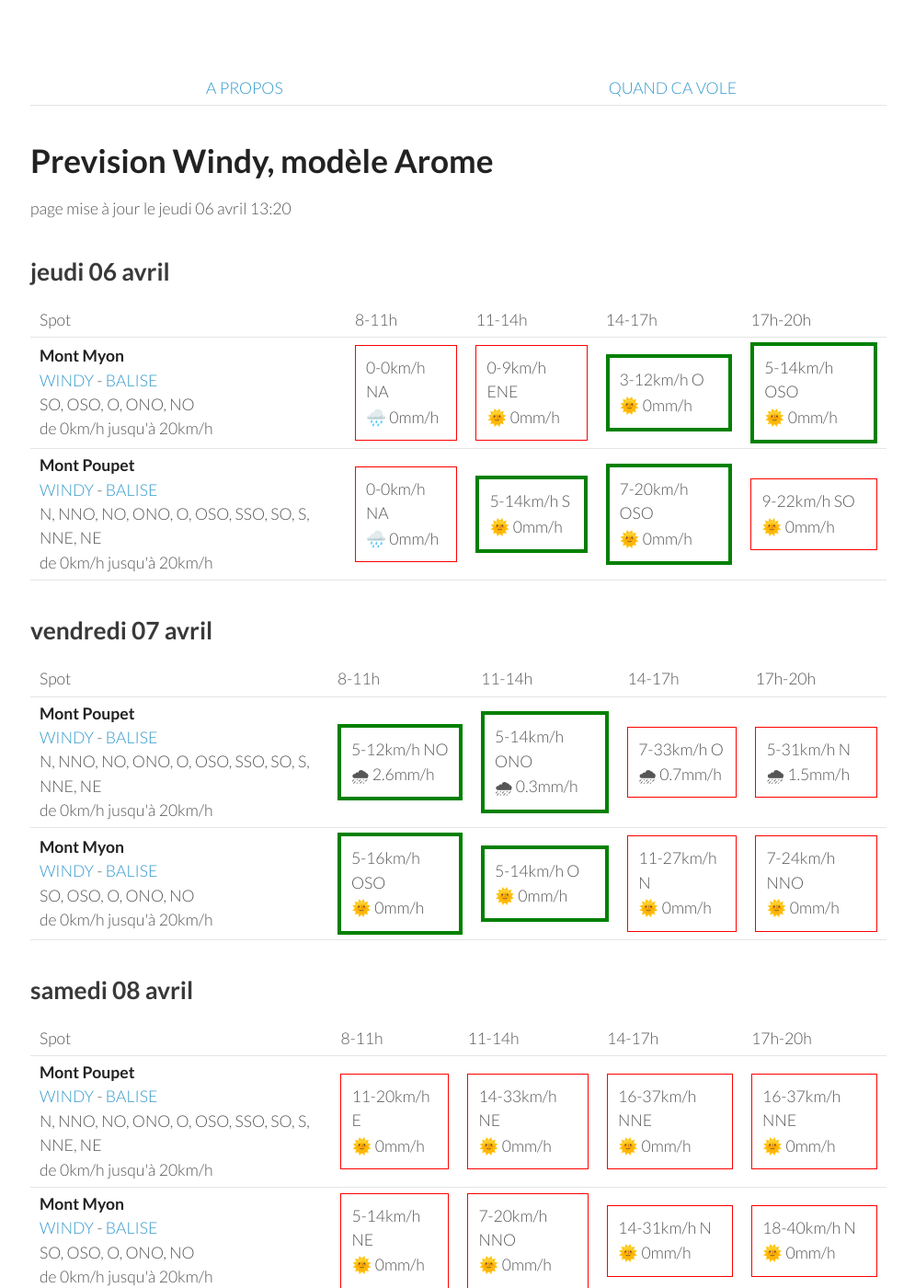
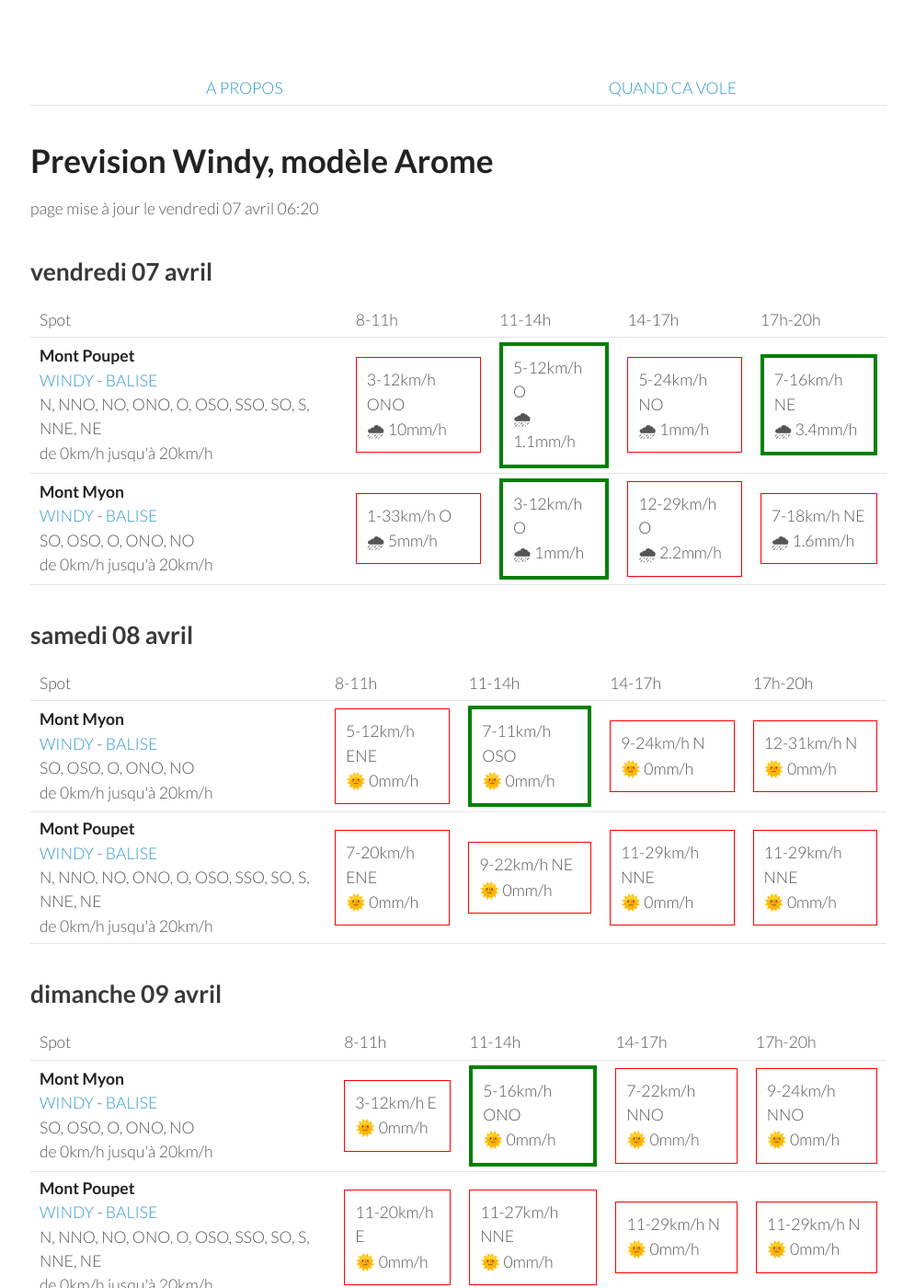
Before and after one commit to parapente-dans-le-nord/parapente-dans-le-nord.github.io, a Jekyll site: the page built from jura.markdown, in a window 1280 px wide and 1400 px high. Shown: the whole window at 92% size, without its empty margins (25-1020 px from the left). Built offline with Jekyll 4.4.1, drawn with Linux system fonts in a browser that asks for light colours; some of the changed text lies outside the part shown.

Commit message:
update index.markdown

```diff
--- a/jura.markdown
+++ b/jura.markdown
@@ -7,42 +7,8 @@ title:  "Tous les spots"
 {: .links}
 
 # Prevision Windy, modèle Arome
-page mise à jour le jeudi 06 avril 13:20
+page mise à jour le vendredi 07 avril 06:20
 
-## jeudi 06 avril
-
-{::nomarkdown}
-<table>
-  <tbody>
-    <tr>
-      <td>Spot</td>
-      <td>8-11h</td>
-      <td>11-14h</td>
-      <td>14-17h</td>
-      <td>17h-20h</td>
-    </tr>
-<tr>
-        <td><strong>Mont Myon</strong><br><a href="https://windy.com/46.331/5.397?45.898,5.394,8,m:eWoagj8">WINDY</a> - <span class=""><a href="http://www.balisemeteo.com/balise.php?idBalise=70">BALISE</a> </span><br> <span class="vent-favorable">SO, OSO, O, ONO, NO</span><br><span class="force-vent">de 0km/h jusqu'à 20km/h</span> </td>
-
-            <td><div class="not-flyable"><p>0-0km/h NA</p><p>🌧️ 0mm/h</p></div></td>
-            <td><div class="not-flyable"><p>0-9km/h ENE</p><p>🌞 0mm/h</p></div></td>
-            <td><div class="flyable"><p>3-12km/h O</p><p>🌞 0mm/h</p></div></td>
-            <td><div class="flyable"><p>5-14km/h OSO</p><p>🌞 0mm/h</p></div></td>
-
-    </tr>
-<tr>
-        <td><strong>Mont Poupet</strong><br><a href="https://windy.com/46.970/5.876?46.541,5.876,8">WINDY</a> - <span class=""><a href="http://www.balisemeteo.com/balise.php?idBalise=92">BALISE</a> </span><br> <span class="vent-favorable">N, NNO, NO, ONO, O, OSO, SSO, SO, S, NNE, NE</span><br><span class="force-vent">de 0km/h jusqu'à 20km/h</span> </td>
-
-            <td><div class="not-flyable"><p>0-0km/h NA</p><p>🌧️ 0mm/h</p></div></td>
-            <td><div class="flyable"><p>5-14km/h S</p><p>🌞 0mm/h</p></div></td>
-            <td><div class="flyable"><p>7-20km/h OSO</p><p>🌞 0mm/h</p></div></td>
-            <td><div class="not-flyable"><p>9-22km/h SO</p><p>🌞 0mm/h</p></div></td>
-
-    </tr>
-
-</tbody>
-</table>
-{:/}
 ## vendredi 07 avril
 
 {::nomarkdown}
@@ -58,20 +24,20 @@ page mise à jour le jeudi 06 avril 13:20
 <tr>
         <td><strong>Mont Poupet</strong><br><a href="https://windy.com/46.970/5.876?46.541,5.876,8">WINDY</a> - <span class=""><a href="http://www.balisemeteo.com/balise.php?idBalise=92">BALISE</a> </span><br> <span class="vent-favorable">N, NNO, NO, ONO, O, OSO, SSO, SO, S, NNE, NE</span><br><span class="force-vent">de 0km/h jusqu'à 20km/h</span> </td>
 
-            <td><div class="flyable"><p>5-12km/h NO</p><p>🌧 2.6mm/h</p></div></td>
-            <td><div class="flyable"><p>5-14km/h ONO</p><p>🌧 0.3mm/h</p></div></td>
-            <td><div class="not-flyable"><p>7-33km/h O</p><p>🌧 0.7mm/h</p></div></td>
-            <td><div class="not-flyable"><p>5-31km/h N</p><p>🌧 1.5mm/h</p></div></td>
+            <td><div class="not-flyable"><p>3-12km/h ONO</p><p>🌧 10mm/h</p></div></td>
+            <td><div class="flyable"><p>5-12km/h O</p><p>🌧 1.1mm/h</p></div></td>
+            <td><div class="not-flyable"><p>5-24km/h NO</p><p>🌧 1mm/h</p></div></td>
+            <td><div class="flyable"><p>7-16km/h NE</p><p>🌧 3.4mm/h</p></div></td>
 
 
     </tr>
 <tr>
         <td><strong>Mont Myon</strong><br><a href="https://windy.com/46.331/5.397?45.898,5.394,8,m:eWoagj8">WINDY</a> - <span class=""><a href="http://www.balisemeteo.com/balise.php?idBalise=70">BALISE</a> </span><br> <span class="vent-favorable">SO, OSO, O, ONO, NO</span><br><span class="force-vent">de 0km/h jusqu'à 20km/h</span> </td>
 
-            <td><div class="flyable"><p>5-16km/h OSO</p><p>🌞 0mm/h</p></div></td>
-            <td><div class="flyable"><p>5-14km/h O</p><p>🌞 0mm/h</p></div></td>
-            <td><div class="not-flyable"><p>11-27km/h N</p><p>🌞 0mm/h</p></div></td>
-            <td><div class="not-flyable"><p>7-24km/h NNO</p><p>🌞 0mm/h</p></div></td>
+            <td><div class="not-flyable"><p>1-33km/h O</p><p>🌧 5mm/h</p></div></td>
+            <td><div class="flyable"><p>3-12km/h O</p><p>🌧 1mm/h</p></div></td>
+            <td><div class="not-flyable"><p>12-29km/h O</p><p>🌧 2.2mm/h</p></div></td>
+            <td><div class="not-flyable"><p>7-18km/h NE</p><p>🌧 1.6mm/h</p></div></td>
 
 
     </tr>
@@ -92,22 +58,22 @@ page mise à jour le jeudi 06 avril 13:20
       <td>17h-20h</td>
     </tr>
 <tr>
-        <td><strong>Mont Poupet</strong><br><a href="https://windy.com/46.970/5.876?46.541,5.876,8">WINDY</a> - <span class=""><a href="http://www.balisemeteo.com/balise.php?idBalise=92">BALISE</a> </span><br> <span class="vent-favorable">N, NNO, NO, ONO, O, OSO, SSO, SO, S, NNE, NE</span><br><span class="force-vent">de 0km/h jusqu'à 20km/h</span> </td>
+        <td><strong>Mont Myon</strong><br><a href="https://windy.com/46.331/5.397?45.898,5.394,8,m:eWoagj8">WINDY</a> - <span class=""><a href="http://www.balisemeteo.com/balise.php?idBalise=70">BALISE</a> </span><br> <span class="vent-favorable">SO, OSO, O, ONO, NO</span><br><span class="force-vent">de 0km/h jusqu'à 20km/h</span> </td>
 
-            <td><div class="not-flyable"><p>11-20km/h E</p><p>🌞 0mm/h</p></div></td>
-            <td><div class="not-flyable"><p>14-33km/h NE</p><p>🌞 0mm/h</p></div></td>
-            <td><div class="not-flyable"><p>16-37km/h NNE</p><p>🌞 0mm/h</p></div></td>
-            <td><div class="not-flyable"><p>16-37km/h NNE</p><p>🌞 0mm/h</p></div></td>
+            <td><div class="not-flyable"><p>5-12km/h ENE</p><p>🌞 0mm/h</p></div></td>
+            <td><div class="flyable"><p>7-11km/h OSO</p><p>🌞 0mm/h</p></div></td>
+            <td><div class="not-flyable"><p>9-24km/h N</p><p>🌞 0mm/h</p></div></td>
+            <td><div class="not-flyable"><p>12-31km/h N</p><p>🌞 0mm/h</p></div></td>
 
 
     </tr>
 <tr>
-        <td><strong>Mont Myon</strong><br><a href="https://windy.com/46.331/5.397?45.898,5.394,8,m:eWoagj8">WINDY</a> - <span class=""><a href="http://www.balisemeteo.com/balise.php?idBalise=70">BALISE</a> </span><br> <span class="vent-favorable">SO, OSO, O, ONO, NO</span><br><span class="force-vent">de 0km/h jusqu'à 20km/h</span> </td>
+        <td><strong>Mont Poupet</strong><br><a href="https://windy.com/46.970/5.876?46.541,5.876,8">WINDY</a> - <span class=""><a href="http://www.balisemeteo.com/balise.php?idBalise=92">BALISE</a> </span><br> <span class="vent-favorable">N, NNO, NO, ONO, O, OSO, SSO, SO, S, NNE, NE</span><br><span class="force-vent">de 0km/h jusqu'à 20km/h</span> </td>
 
-            <td><div class="not-flyable"><p>5-14km/h NE</p><p>🌞 0mm/h</p></div></td>
-            <td><div class="not-flyable"><p>7-20km/h NNO</p><p>🌞 0mm/h</p></div></td>
-            <td><div class="not-flyable"><p>14-31km/h N</p><p>🌞 0mm/h</p></div></td>
-            <td><div class="not-flyable"><p>18-40km/h N</p><p>🌞 0mm/h</p></div></td>
+            <td><div class="not-flyable"><p>7-20km/h ENE</p><p>🌞 0mm/h</p></div></td>
+            <td><div class="not-flyable"><p>9-22km/h NE</p><p>🌞 0mm/h</p></div></td>
+            <td><div class="not-flyable"><p>11-29km/h NNE</p><p>🌞 0mm/h</p></div></td>
+            <td><div class="not-flyable"><p>11-29km/h NNE</p><p>🌞 0mm/h</p></div></td>
 
 
     </tr>
@@ -130,20 +96,20 @@ page mise à jour le jeudi 06 avril 13:20
 <tr>
         <td><strong>Mont Myon</strong><br><a href="https://windy.com/46.331/5.397?45.898,5.394,8,m:eWoagj8">WINDY</a> - <span class=""><a href="http://www.balisemeteo.com/balise.php?idBalise=70">BALISE</a> </span><br> <span class="vent-favorable">SO, OSO, O, ONO, NO</span><br><span class="force-vent">de 0km/h jusqu'à 20km/h</span> </td>
 
-            <td><div class="not-flyable"><p>3-12km/h ENE</p><p>🌞 0mm/h</p></div></td>
-            <td><div class="flyable"><p>5-16km/h NO</p><p>🌞 0mm/h</p></div></td>
+            <td><div class="not-flyable"><p>3-12km/h E</p><p>🌞 0mm/h</p></div></td>
+            <td><div class="flyable"><p>5-16km/h ONO</p><p>🌞 0mm/h</p></div></td>
+            <td><div class="not-flyable"><p>7-22km/h NNO</p><p>🌞 0mm/h</p></div></td>
             <td><div class="not-flyable"><p>9-24km/h NNO</p><p>🌞 0mm/h</p></div></td>
-            <td><div class="not-flyable"><p>14-31km/h NNO</p><p>🌞 0mm/h</p></div></td>
 
 
     </tr>
 <tr>
         <td><strong>Mont Poupet</strong><br><a href="https://windy.com/46.970/5.876?46.541,5.876,8">WINDY</a> - <span class=""><a href="http://www.balisemeteo.com/balise.php?idBalise=92">BALISE</a> </span><br> <span class="vent-favorable">N, NNO, NO, ONO, O, OSO, SSO, SO, S, NNE, NE</span><br><span class="force-vent">de 0km/h jusqu'à 20km/h</span> </td>
 
-            <td><div class="not-flyable"><p>11-22km/h E</p><p>🌞 0mm/h</p></div></td>
-            <td><div class="not-flyable"><p>12-29km/h NE</p><p>🌞 0mm/h</p></div></td>
-            <td><div class="not-flyable"><p>14-33km/h NNE</p><p>🌞 0mm/h</p></div></td>
-            <td><div class="not-flyable"><p>14-37km/h NNE</p><p>🌞 0mm/h</p></div></td>
+            <td><div class="not-flyable"><p>11-20km/h E</p><p>🌞 0mm/h</p></div></td>
+            <td><div class="not-flyable"><p>11-27km/h NNE</p><p>🌞 0mm/h</p></div></td>
+            <td><div class="not-flyable"><p>11-29km/h N</p><p>🌞 0mm/h</p></div></td>
+            <td><div class="not-flyable"><p>11-29km/h N</p><p>🌞 0mm/h</p></div></td>
 
 
     </tr>
@@ -164,22 +130,22 @@ page mise à jour le jeudi 06 avril 13:20
       <td>17h-20h</td>
     </tr>
 <tr>
-        <td><strong>Mont Myon</strong><br><a href="https://windy.com/46.331/5.397?45.898,5.394,8,m:eWoagj8">WINDY</a> - <span class=""><a href="http://www.balisemeteo.com/balise.php?idBalise=70">BALISE</a> </span><br> <span class="vent-favorable">SO, OSO, O, ONO, NO</span><br><span class="force-vent">de 0km/h jusqu'à 20km/h</span> </td>
+        <td><strong>Mont Poupet</strong><br><a href="https://windy.com/46.970/5.876?46.541,5.876,8">WINDY</a> - <span class=""><a href="http://www.balisemeteo.com/balise.php?idBalise=92">BALISE</a> </span><br> <span class="vent-favorable">N, NNO, NO, ONO, O, OSO, SSO, SO, S, NNE, NE</span><br><span class="force-vent">de 0km/h jusqu'à 20km/h</span> </td>
 
-            <td><div class="not-flyable"><p>5-12km/h SE</p><p>🌞 0mm/h</p></div></td>
-            <td><div class="not-flyable"><p>7-22km/h SSO</p><p>🌞 0mm/h</p></div></td>
-            <td><div class="not-flyable"><p>9-27km/h SO</p><p>🌞 0mm/h</p></div></td>
-            <td><div class="not-flyable"><p>11-29km/h SSO</p><p>🌞 0mm/h</p></div></td>
+            <td><div class="flyable"><p>9-18km/h S</p><p>🌞 0mm/h</p></div></td>
+            <td><div class="not-flyable"><p>11-25km/h SO</p><p>🌞 0mm/h</p></div></td>
+            <td><div class="not-flyable"><p>12-31km/h OSO</p><p>🌞 0mm/h</p></div></td>
+            <td><div class="not-flyable"><p>14-33km/h SO</p><p>🌞 0mm/h</p></div></td>
 
 
     </tr>
 <tr>
-        <td><strong>Mont Poupet</strong><br><a href="https://windy.com/46.970/5.876?46.541,5.876,8">WINDY</a> - <span class=""><a href="http://www.balisemeteo.com/balise.php?idBalise=92">BALISE</a> </span><br> <span class="vent-favorable">N, NNO, NO, ONO, O, OSO, SSO, SO, S, NNE, NE</span><br><span class="force-vent">de 0km/h jusqu'à 20km/h</span> </td>
+        <td><strong>Mont Myon</strong><br><a href="https://windy.com/46.331/5.397?45.898,5.394,8,m:eWoagj8">WINDY</a> - <span class=""><a href="http://www.balisemeteo.com/balise.php?idBalise=70">BALISE</a> </span><br> <span class="vent-favorable">SO, OSO, O, ONO, NO</span><br><span class="force-vent">de 0km/h jusqu'à 20km/h</span> </td>
 
-            <td><div class="not-flyable"><p>9-20km/h SSE</p><p>🌞 0mm/h</p></div></td>
-            <td><div class="not-flyable"><p>9-24km/h SO</p><p>🌞 0mm/h</p></div></td>
-            <td><div class="not-flyable"><p>9-25km/h OSO</p><p>🌞 0mm/h</p></div></td>
-            <td><div class="not-flyable"><p>12-29km/h SO</p><p>🌞 0mm/h</p></div></td>
+            <td><div class="not-flyable"><p>5-14km/h SE</p><p>🌞 0mm/h</p></div></td>
+            <td><div class="not-flyable"><p>9-24km/h SSO</p><p>🌞 0mm/h</p></div></td>
+            <td><div class="not-flyable"><p>11-27km/h SO</p><p>🌞 0mm/h</p></div></td>
+            <td><div class="not-flyable"><p>11-27km/h SSO</p><p>🌞 0mm/h</p></div></td>
 
 
     </tr>
@@ -202,20 +168,20 @@ page mise à jour le jeudi 06 avril 13:20
 <tr>
         <td><strong>Mont Myon</strong><br><a href="https://windy.com/46.331/5.397?45.898,5.394,8,m:eWoagj8">WINDY</a> - <span class=""><a href="http://www.balisemeteo.com/balise.php?idBalise=70">BALISE</a> </span><br> <span class="vent-favorable">SO, OSO, O, ONO, NO</span><br><span class="force-vent">de 0km/h jusqu'à 20km/h</span> </td>
 
-            <td><div class="flyable"><p>7-16km/h OSO</p><p>🌧 1.9mm/h</p></div></td>
-            <td><div class="not-flyable"><p>9-27km/h ONO</p><p>🌧 0.4mm/h</p></div></td>
+            <td><div class="not-flyable"><p>12-25km/h ONO</p><p>🌧 0.4mm/h</p></div></td>
+            <td><div class="not-flyable"><p>9-29km/h NO</p><p>🌧 0.4mm/h</p></div></td>
+            <td><div class="not-flyable"><p>9-24km/h ONO</p><p>🌧 0.8mm/h</p></div></td>
             <td><div class="not-flyable"><p>9-25km/h ONO</p><p>🌧 0.4mm/h</p></div></td>
-            <td><div class="not-flyable"><p>9-24km/h NO</p><p>🌞 0mm/h</p></div></td>
 
 
     </tr>
 <tr>
         <td><strong>Mont Poupet</strong><br><a href="https://windy.com/46.970/5.876?46.541,5.876,8">WINDY</a> - <span class=""><a href="http://www.balisemeteo.com/balise.php?idBalise=92">BALISE</a> </span><br> <span class="vent-favorable">N, NNO, NO, ONO, O, OSO, SSO, SO, S, NNE, NE</span><br><span class="force-vent">de 0km/h jusqu'à 20km/h</span> </td>
 
-            <td><div class="not-flyable"><p>16-38km/h OSO</p><p>🌧 1.5mm/h</p></div></td>
-            <td><div class="not-flyable"><p>12-35km/h ONO</p><p>🌧 0.8mm/h</p></div></td>
-            <td><div class="not-flyable"><p>14-35km/h ONO</p><p>🌧 0.3mm/h</p></div></td>
-            <td><div class="not-flyable"><p>12-33km/h ONO</p><p>🌞 0mm/h</p></div></td>
+            <td><div class="not-flyable"><p>12-44km/h OSO</p><p>🌧 1.1mm/h</p></div></td>
+            <td><div class="not-flyable"><p>11-33km/h O</p><p>🌧 1.3mm/h</p></div></td>
+            <td><div class="not-flyable"><p>12-31km/h O</p><p>🌧 0.7mm/h</p></div></td>
+            <td><div class="not-flyable"><p>11-33km/h O</p><p>🌞 0mm/h</p></div></td>
 
 
     </tr>
```
